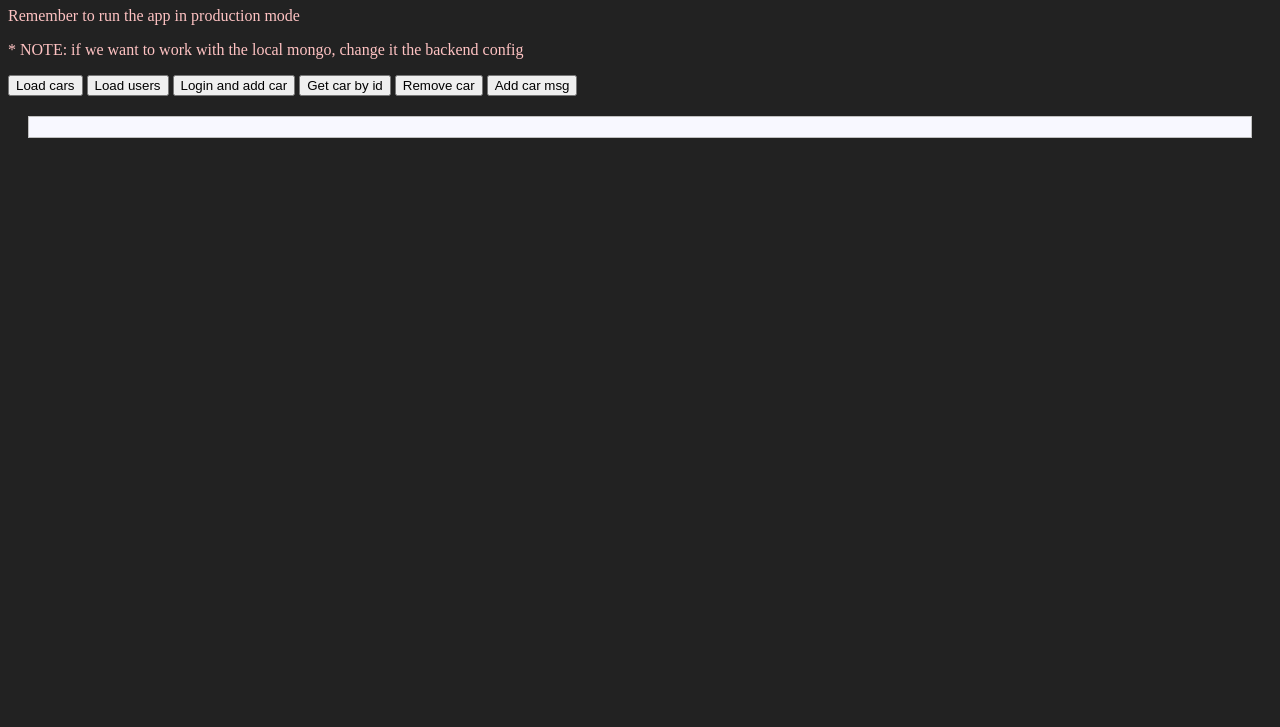
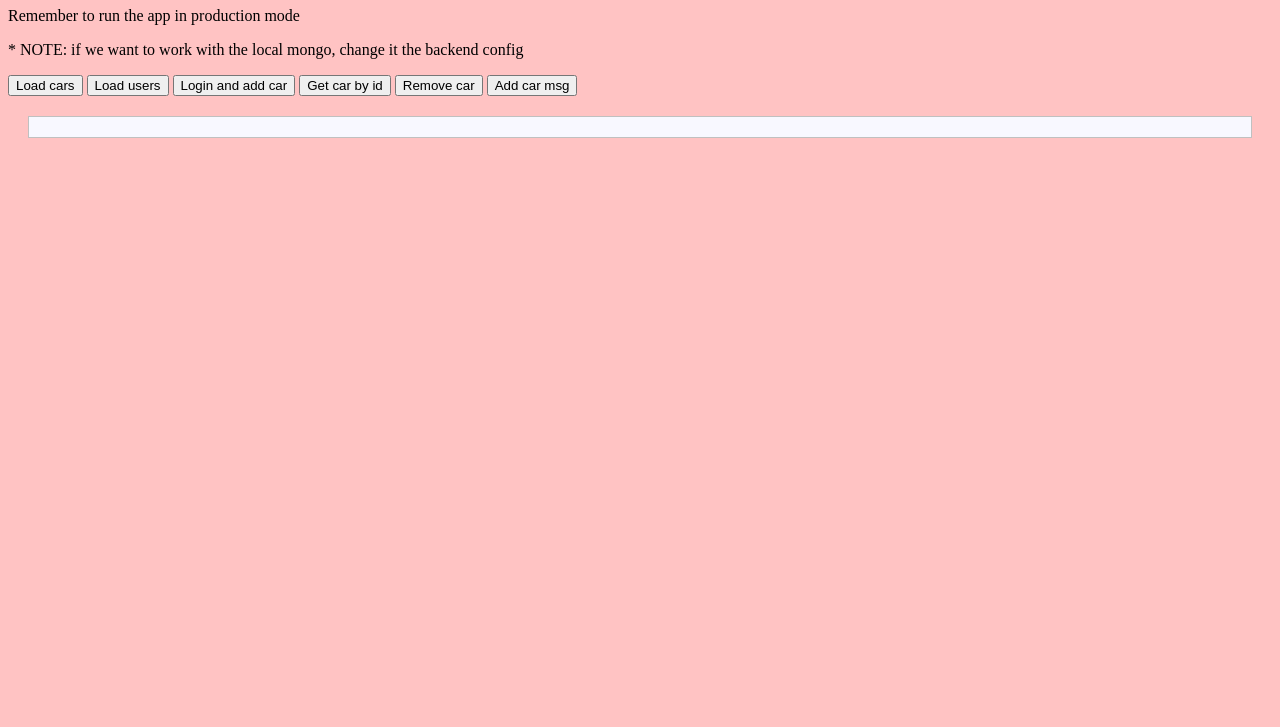
Before and after one commit to omerBNB/airgpt-backend, a plain HTML site: page public/index.html in a window 1280 px wide. Shown: the part 73-800 px from the top of the page. Drawn offline with nearby package versions, Linux system fonts and the light colour scheme.

Commit message:
bgc body pink

```diff
--- a/public/index.html
+++ b/public/index.html
@@ -8,7 +8,7 @@
       body {
         background-color: #222;
         /* color: whitesmoke; */
-        color: rgb(255, 195, 195);
+        background-color: rgb(255, 195, 195);
       }
       pre {
         background-color: ghostwhite;
```
